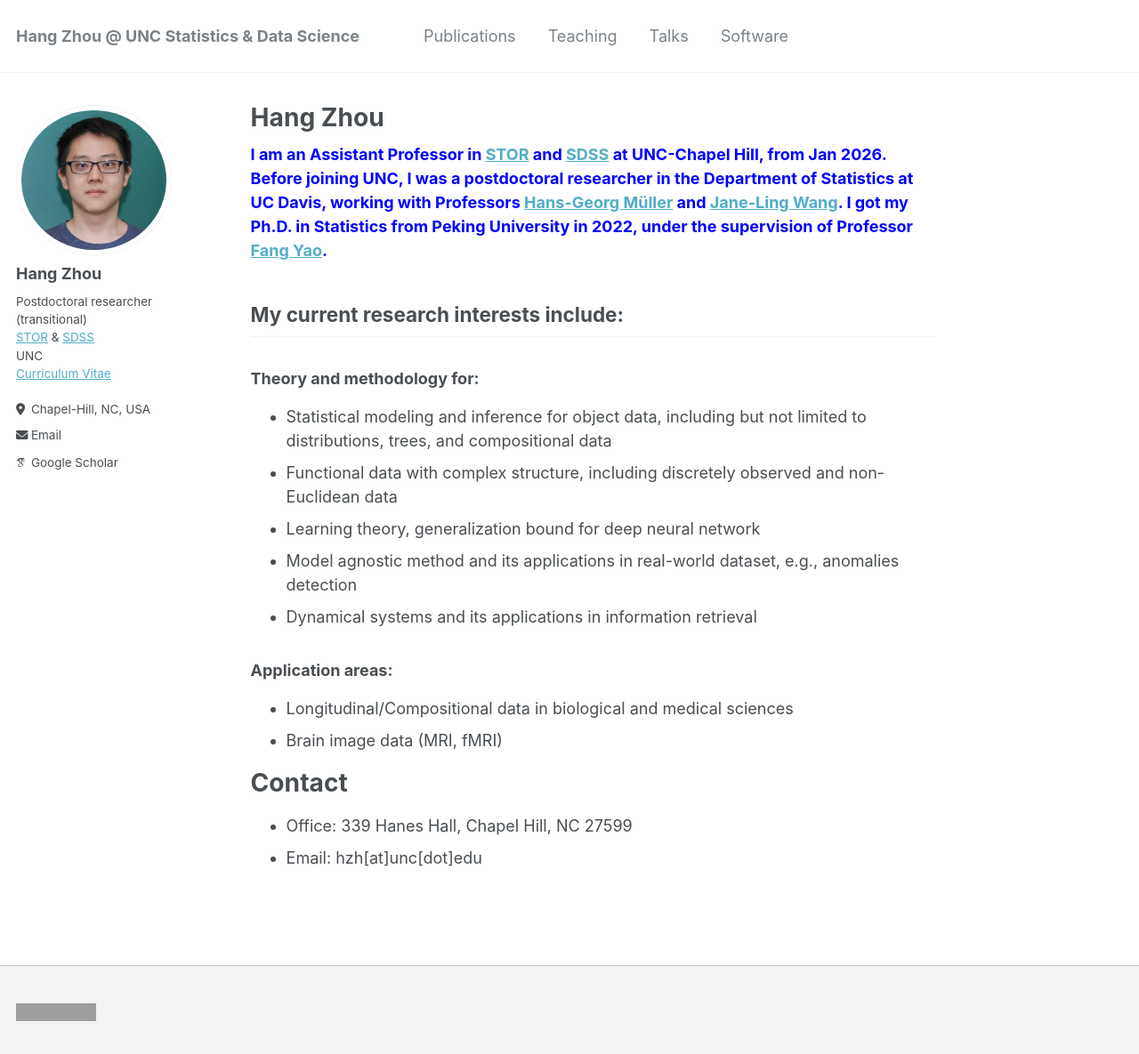
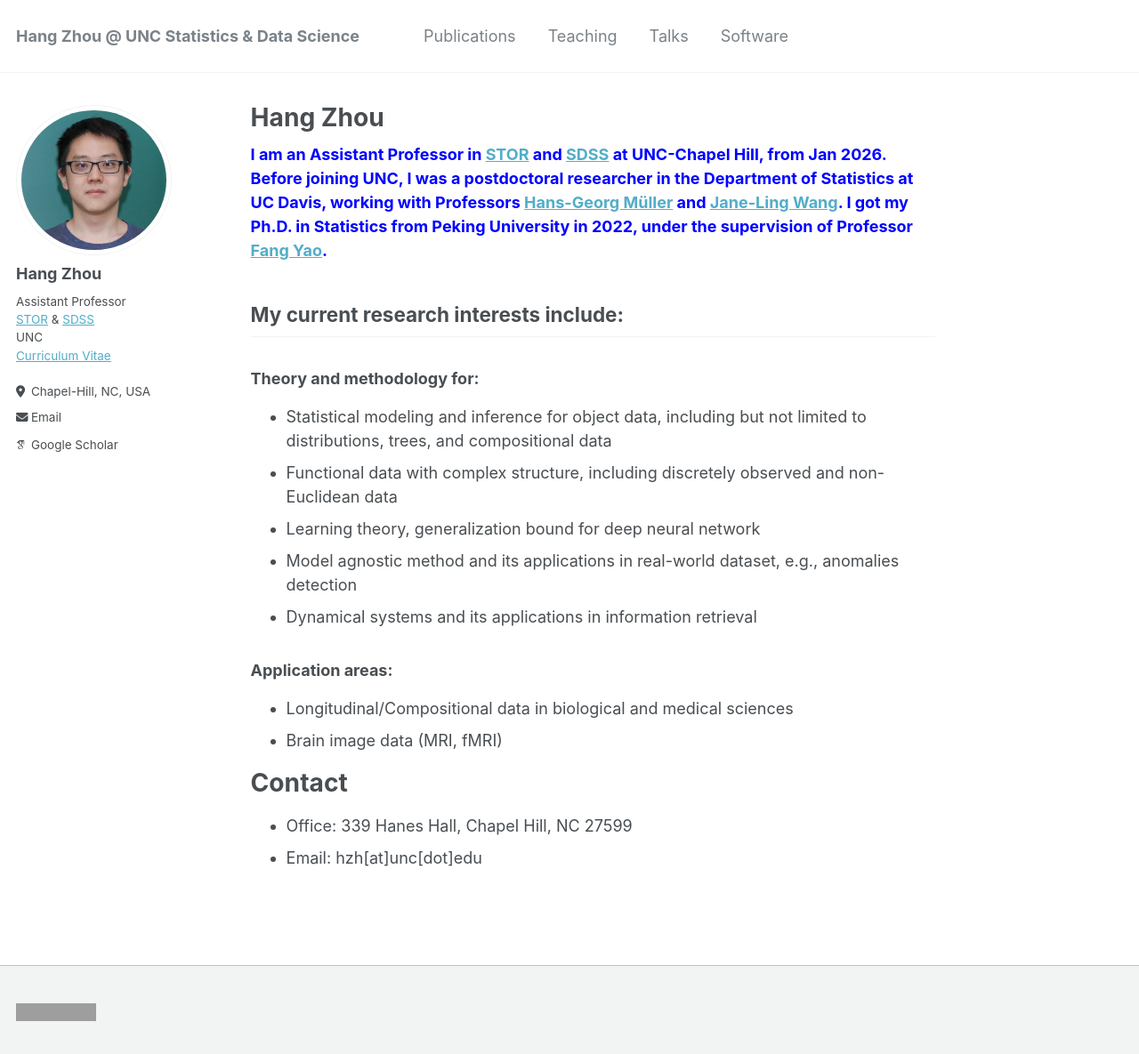
Before and after one commit to hg-zh/hg-zh.github.io, a Jekyll site: the page built from _pages/about.md, in a window 1280 px wide and 1185 px high. Shown: the whole window at 89% size. Built offline with Jekyll 4.4.1, drawn with Linux system fonts in a browser that asks for light colours; some web fonts are replaced; grey boxes are pictures that could not be loaded.

Commit message:
Update bio to reflect new position as Assistant Professor

```diff
--- a/_config.yml
+++ b/_config.yml
@@ -24,7 +24,7 @@ author:
   avatar           : "pf.jpg"
   name             : "Hang Zhou"
   pronouns         : # example: "she/her"
-  bio              : 'Postdoctoral researcher (transitional) <br> <a href="https://stor.unc.edu">STOR</a> & <a href="https://datascience.unc.edu">SDSS</a>  <br> UNC<br><a href="https://hg-zh.github.io/files/CV.pdf">Curriculum Vitae</a>'
+  bio              : 'Assistant Professor <br> <a href="https://stor.unc.edu">STOR</a> & <a href="https://datascience.unc.edu">SDSS</a>  <br> UNC<br><a href="https://hg-zh.github.io/files/CV.pdf">Curriculum Vitae</a>'
   location         : "Chapel-Hill, NC, USA"
   employer         : #"Red Brick University"
   uri              : #Here is my up-to-date [CV](http://localhost:4000/files/cv.pdf).
```
